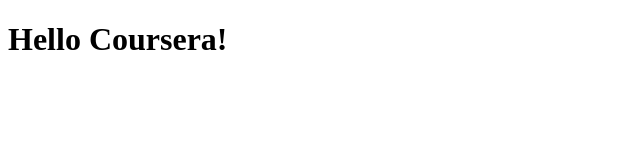
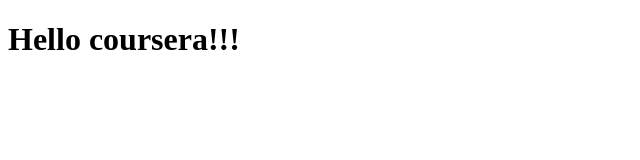
Before and after one commit to advaitsg/Cousera-test, a plain HTML site: page site/index.html in a window 1280 px wide. Shown: the full height of the page, 0-640 px from the left. Drawn offline with Linux system fonts and the light colour scheme.

Commit message:
Small addition to our page content.

```diff
--- a/site/index.html
+++ b/site/index.html
@@ -4,6 +4,6 @@
 	<title>Hello Coursera!</title>
 </head>
 <body>
-<h1>Hello Coursera!</h1>
+<h1>Hello coursera!!! </h1>
 </body>
 </html>
```
